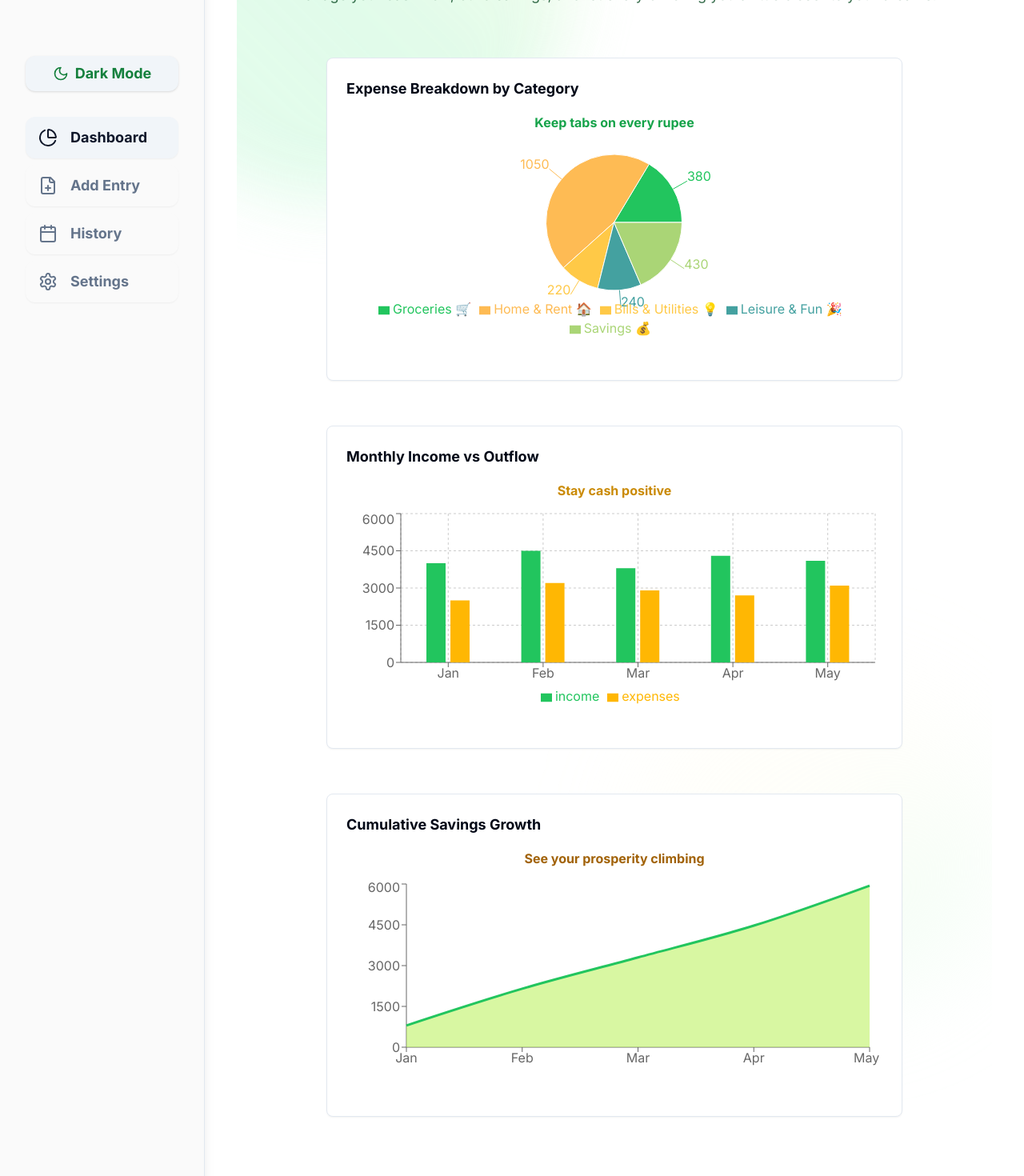
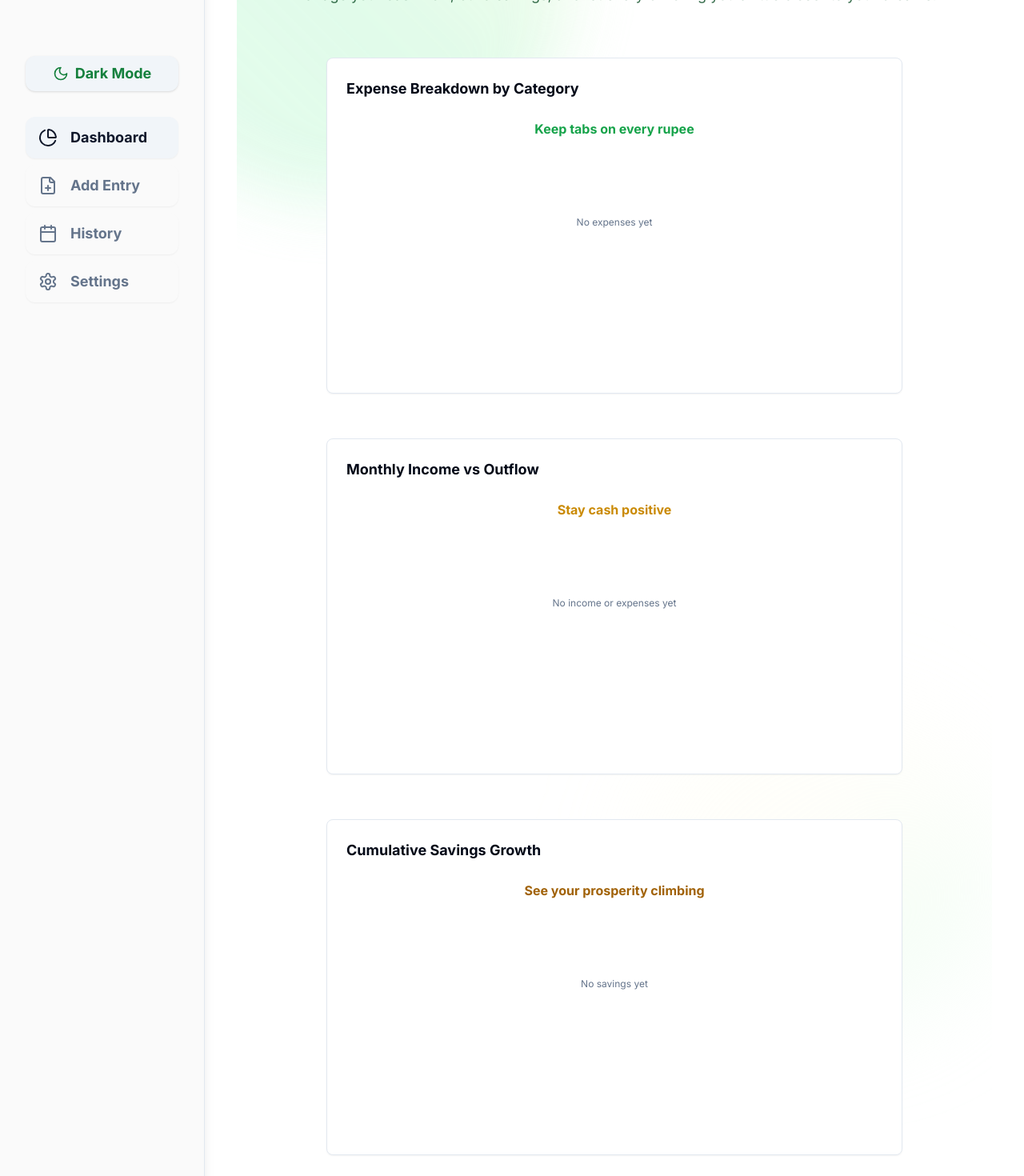
Before and after one commit to rahul-4125/budgetwise, a React (Vite) app: page /dashboard in a window 1280 px wide. Shown: the part 180-1650 px from the top of the page at 80% size. Built offline with nearby package versions, Linux system fonts and the light colour scheme.

Commit message:
Remove placeholder data for new users
Remove placeholder data from charts and history for new users, displaying black charts and empty history.

```diff
--- a/src/components/AnalyticsDashboard.tsx
+++ b/src/components/AnalyticsDashboard.tsx
@@ -2,39 +2,42 @@
 import { ChartCard } from "./ChartCard";
 import { PieChart, Pie, Cell, ResponsiveContainer, Tooltip, Legend, BarChart, Bar, XAxis, YAxis, AreaChart, Area, CartesianGrid } from "recharts";
 
-// Enhanced mock data
-const pieData = [
-  { category: "Groceries 🛒", value: 380, color: "#22C55E" },
-  { category: "Home & Rent 🏠", value: 1050, color: "#FEBB54" },
-  { category: "Bills & Utilities 💡", value: 220, color: "#FFC947" },
-  { category: "Leisure & Fun 🎉", value: 240, color: "#44A1A0" },
-  { category: "Savings 💰", value: 430, color: "#AAD576" },
-];
+// Props to provide chart data
+type AnalyticsDashboardProps = {
+  pieData: { category: string; value: number; color: string }[];
+  barData: { month: string; income: number; expenses: number }[];
+  areaData: { month: string; balance: number }[];
+};
 
-const barData = [
-  { month: "Jan", income: 4000, expenses: 2500 },
-  { month: "Feb", income: 4500, expenses: 3200 },
-  { month: "Mar", income: 3800, expenses: 2900 },
-  { month: "Apr", income: 4300, expenses: 2700 },
-  { month: "May", income: 4100, expenses: 3100 },
-];
+export function AnalyticsDashboard({
+  pieData,
+  barData,
+  areaData,
+}: AnalyticsDashboardProps) {
+  // Chart "empty" detection
+  const pieEmpty = !pieData || pieData.length === 0;
+  const barEmpty = !barData || barData.length === 0;
+  const areaEmpty = !areaData || areaData.length === 0;
 
-const areaData = [
-  { month: "Jan", balance: 800 },
-  { month: "Feb", balance: 2150 },
-  { month: "Mar", balance: 3300 },
-  { month: "Apr", balance: 4470 },
-  { month: "May", balance: 5940 },
-];
+  // Helper: empty chart filler
+  function EmptyState({ label }: { label?: string }) {
+    return (
+      <div className="flex items-center justify-center h-[185px] text-muted-foreground text-xs">
+        {label || "No data yet"}
+      </div>
+    );
+  }
 
-export function AnalyticsDashboard() {
   return (
     <div className="flex flex-col gap-14 px-2 lg:px-6 w-full max-w-3xl mx-auto">
       <ChartCard title="Expense Breakdown by Category">
-        <div className="flex flex-col items-center pt-2 pb-6">
+        <div className="flex flex-col items-center pt-4 pb-8">
           <span className="text-green-600 font-bold text-base mb-3">Keep tabs on every rupee</span>
-          <div className="w-full flex justify-center">
+          <div className="w-full flex justify-center min-h-[185px]">
             <ResponsiveContainer width="99%" height={250}>
+              {pieEmpty ? (
+                <EmptyState label="No expenses yet" />
+              ) : (
                 <PieChart>
                   <Pie
                     data={pieData}
@@ -52,16 +55,21 @@ export function AnalyticsDashboard() {
                   <Tooltip />
                   <Legend />
                 </PieChart>
+              )}
             </ResponsiveContainer>
           </div>
         </div>
       </ChartCard>
+
       <ChartCard title="Monthly Income vs Outflow">
-        <div className="flex flex-col items-center pt-2 pb-6">
+        <div className="flex flex-col items-center pt-4 pb-8">
           <span className="text-yellow-600 font-semibold mb-3">Stay cash positive</span>
-          <div className="w-full flex justify-center">
+          <div className="w-full flex justify-center min-h-[185px]">
             <ResponsiveContainer width="99%" height={250}>
-              <BarChart data={barData} barGap={6} barCategoryGap="18%">
+              {barEmpty ? (
+                <EmptyState label="No income or expenses yet" />
+              ) : (
+                <BarChart data={barData} barGap={10} barCategoryGap="22%">
                   <CartesianGrid strokeDasharray="3 3" />
                   <XAxis dataKey="month" />
                   <YAxis />
@@ -70,21 +78,27 @@ export function AnalyticsDashboard() {
                   <Bar dataKey="income" fill="#22C55E" barSize={24} />
                   <Bar dataKey="expenses" fill="#FFB703" barSize={24} />
                 </BarChart>
+              )}
             </ResponsiveContainer>
           </div>
         </div>
       </ChartCard>
+
       <ChartCard title="Cumulative Savings Growth">
-        <div className="flex flex-col items-center pt-2 pb-6">
+        <div className="flex flex-col items-center pt-4 pb-8">
           <span className="text-yellow-700 font-semibold mb-3">See your prosperity climbing</span>
-          <div className="w-full flex justify-center">
+          <div className="w-full flex justify-center min-h-[185px]">
             <ResponsiveContainer width="99%" height={250}>
+              {areaEmpty ? (
+                <EmptyState label="No savings yet" />
+              ) : (
                 <AreaChart data={areaData} margin={{ left: 12, right: 12, top: 8, bottom: 8 }}>
                   <XAxis dataKey="month" />
                   <YAxis />
                   <Tooltip />
                   <Area type="monotone" dataKey="balance" stroke="#22C55E" fill="#bef264" strokeWidth={3} />
                 </AreaChart>
+              )}
             </ResponsiveContainer>
           </div>
         </div>
--- a/src/pages/Dashboard.tsx
+++ b/src/pages/Dashboard.tsx
@@ -1,7 +1,12 @@
-
 import { AnalyticsDashboard } from "@/components/AnalyticsDashboard";
 
-const Dashboard = () => (
+const Dashboard = () => {
+  // For new users: no data placeholders!
+  const pieData: any[] = [];
+  const barData: any[] = [];
+  const areaData: any[] = [];
+
+  return (
     <div className="flex flex-col gap-14 pb-16 relative overflow-hidden w-full min-h-[90vh]">
       {/* Animated accent background: stays still in dark mode */}
       <div className="pointer-events-none absolute inset-0 z-0 transition-all">
@@ -20,9 +25,10 @@ const Dashboard = () => (
       </div>
       {/* Dashboard charts container - displayed one by one, vertically */}
       <div className="animate-scale-in flex justify-center" style={{ animationDelay: "0.19s" }}>
-      <AnalyticsDashboard />
+        <AnalyticsDashboard pieData={pieData} barData={barData} areaData={areaData} />
       </div>
     </div>
   );
+};
 
 export default Dashboard;
--- a/src/pages/History.tsx
+++ b/src/pages/History.tsx
@@ -1,11 +1,9 @@
 
 import { categories } from "@/utils/categories";
 import { IndianRupee } from "lucide-react";
-const mockEntries = [
-  { id: 1, type: "expense", amount: 42.25, category: "Food", note: "Groceries", date: "2025-06-10" },
-  { id: 2, type: "income", amount: 4000, category: "Salary", note: "Paycheck", date: "2025-06-01" },
-  { id: 3, type: "expense", amount: 55.55, category: "Utilities", note: "Electric bill", date: "2025-06-02" },
-];
+
+// For new users: no entries
+const entries: any[] = [];
 
 export default function History() {
   return (
@@ -22,7 +20,14 @@ export default function History() {
           </tr>
         </thead>
         <tbody>
-          {mockEntries.map(entry => (
+          {entries.length === 0 ? (
+            <tr>
+              <td colSpan={5} className="text-center text-muted-foreground py-14">
+                No entries yet.
+              </td>
+            </tr>
+          ) : (
+            entries.map(entry => (
               <tr key={entry.id} className="odd:bg-background even:bg-muted">
                 <td className="py-2 px-3">{entry.date}</td>
                 <td className="py-2 px-3">
@@ -39,7 +44,8 @@ export default function History() {
                 </td>
                 <td className="py-2 px-3">{entry.note}</td>
               </tr>
-          ))}
+            ))
+          )}
         </tbody>
       </table>
     </div>
```
Lines whose indentation alone changed are shown as unchanged.
